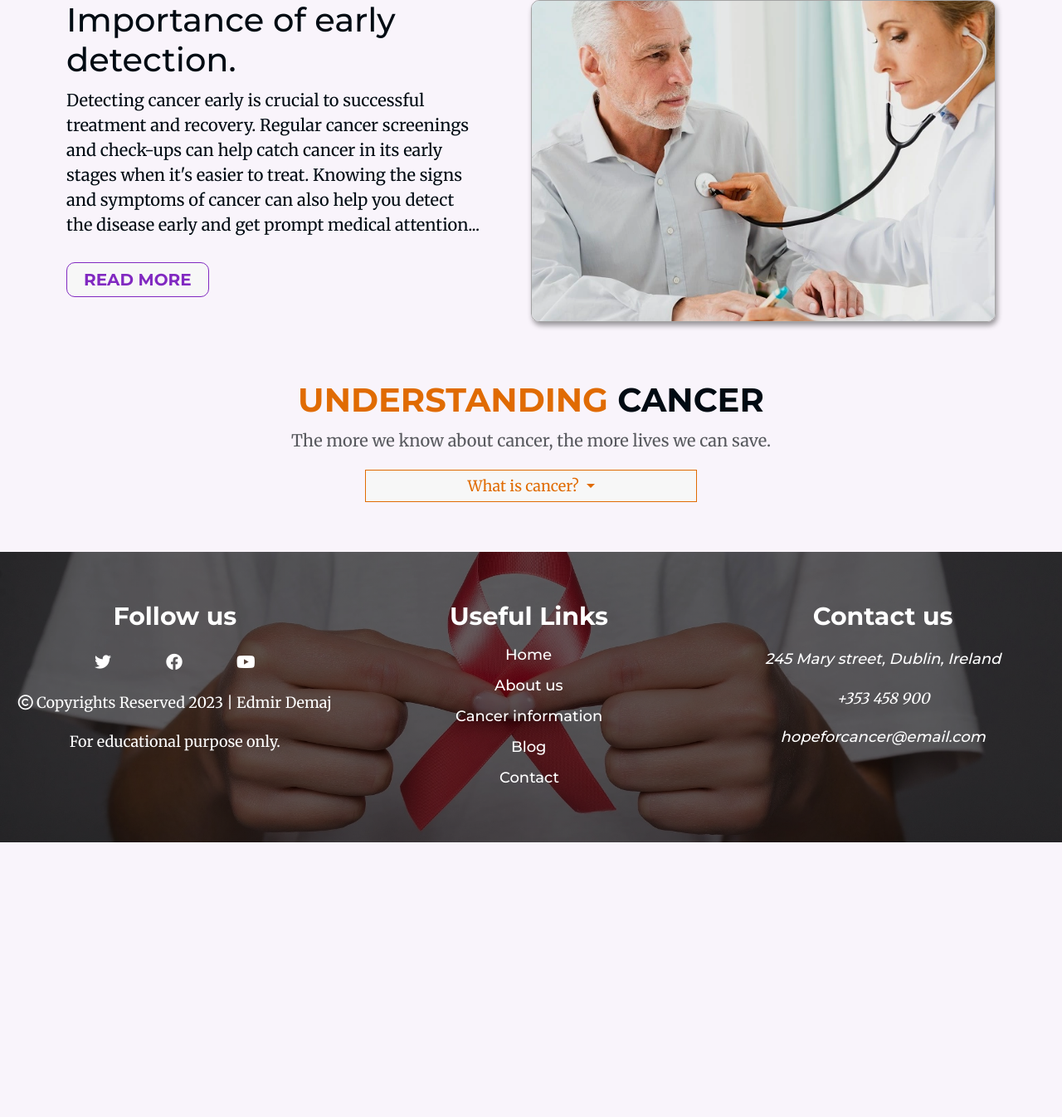
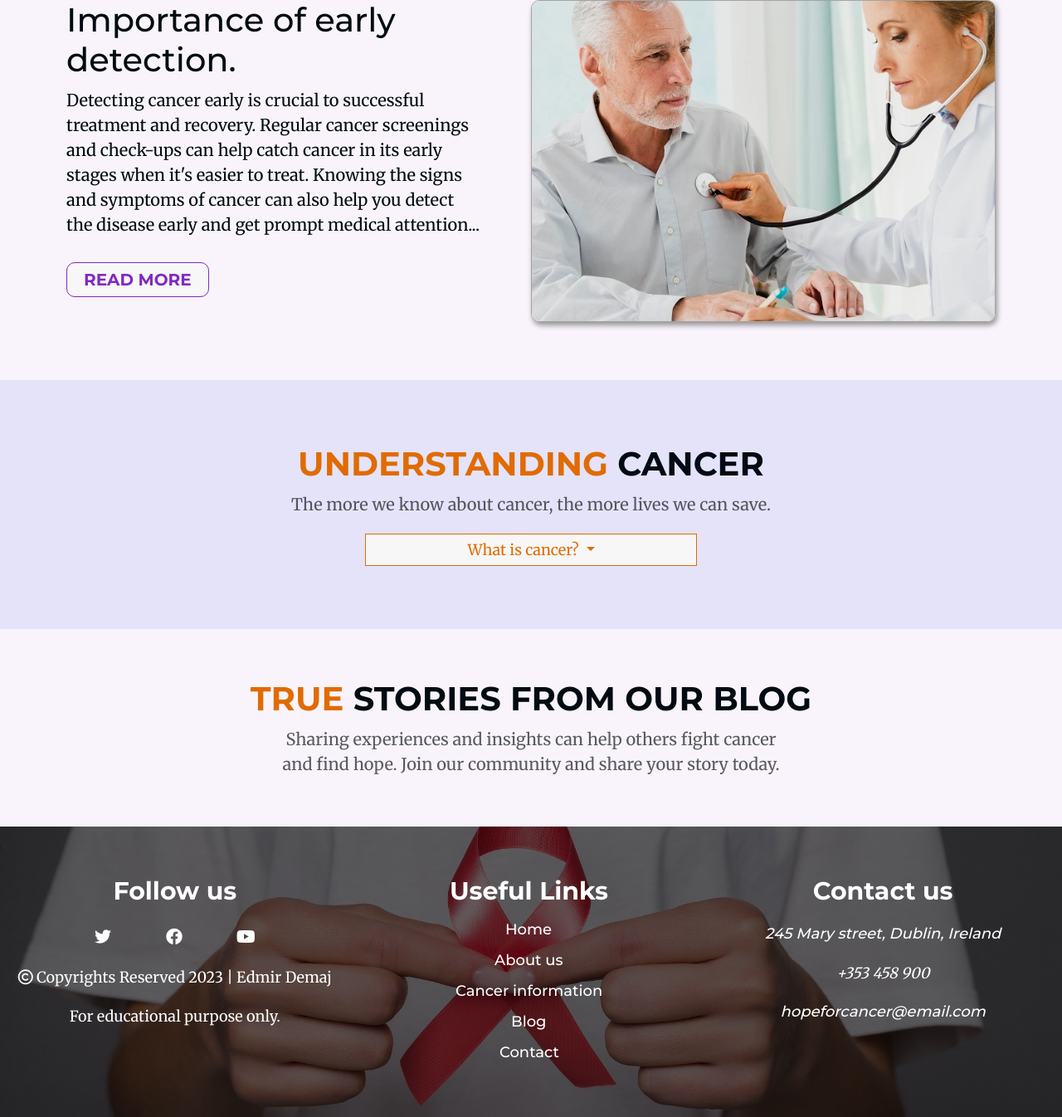
Before and after one commit to Edmir-Demaj/HopeForCancer, a Django app: page / in a window 1280 px wide. Shown: the part 1899-3245 px from the top of the page at 83% size. Before the commit the page ends 2914 px from the top, so only its background shows below. Run offline with Django 3.2, Linux system fonts and the light colour scheme; data that the repository does not hold is empty.

Commit message:
Update: Bg-color on und & positionerstanding cancer section

```diff
--- a/other_pages/templates/other_pages/index.html
+++ b/other_pages/templates/other_pages/index.html
@@ -140,7 +140,7 @@
 
 <!-- Understand cancer section start -->
 <section>
-    <article>
+    <article id="understand-cancer" class="d-flex align-items-center my-5">
         <div class="col-10 offset-1 d-flex flex-column align-items-center text-center my-5">
             <h2 class="fw-bold"><span class="orange-text">Understanding</span> cancer</h2>
             <p class="text-muted">The more we know about cancer, the more lives we can save.</p>
@@ -173,10 +173,18 @@
 <!-- latest blog posts section start -->
 <section>
     <div class="container-fluid">
+        <div class="text-center mb-5">
+            <h2 class="fw-bold"><span class="orange-text">True</span> stories from our Blog</h2>
+            <p class="text-muted w-50 mx-auto">Sharing experiences and insights can help others fight cancer and
+                find hope.
+                Join
+                our
+                community and share your story today.</p>
+        </div>
         <div class="row">
             {% for post in latest_posts %}
             <div class="col-4">
-                <div class="card mb-5 mx-auto" style="max-width: 20rem">
+                <div class="card mb-5 mx-auto" style="max-width: 25rem">
                     <a href="{% url 'post_detail' post.slug %}" class=""
                         aria-label="internal link when post is clicked to bring to post details page">
                         {% if "placeholder" in post.featured_image.url %}
--- a/static/css/style.css
+++ b/static/css/style.css
@@ -210,10 +210,14 @@ h2 {
     background-color: #8129C1 !important;
 }
 
-/* Dropdown section */
+/* Understand cancer section */
+#understand-cancer {
+    background-color: #e5e3fa;
+    height: 15rem;
+}
+
 .dropdown {
     max-width: 400px;
-
 }
 
 .dropdown-btn,
@@ -281,7 +285,7 @@ h2 {
     border: 1px solid #a3a3a3;
     border-radius: 10px 10px 0 0;
     box-shadow: 2px 4px 6px rgba(0, 0, 0, 0.4);
-    height: 20rem !important;
+    height: 15rem !important;
 }
 
 #scroll-section {
```
